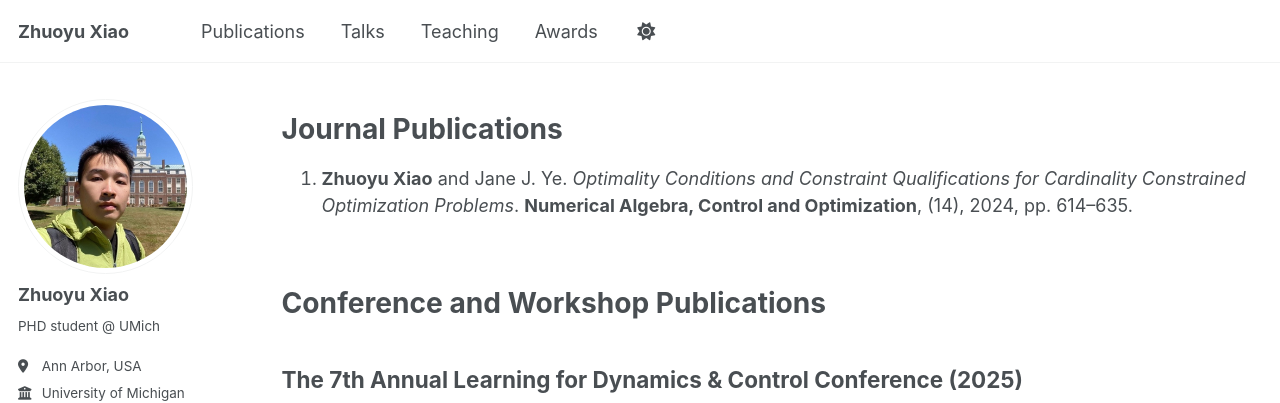
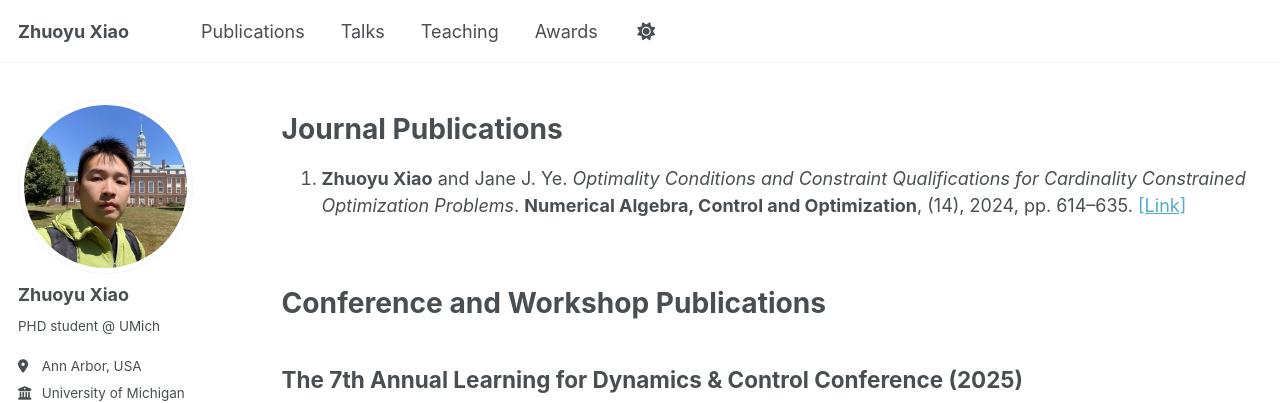
Before and after one commit to zyxiao97/zyxiao97.github.io, a Jekyll site: the page built from _pages/publications.md, in a window 1280 px wide and 1007 px high. Shown: the top 403 px of the window. Built offline with Jekyll 4.4.1, drawn with Linux system fonts in a browser that asks for light colours; some web fonts are replaced.

Commit message:
Update publications.md

```diff
--- a/_pages/publications.md
+++ b/_pages/publications.md
@@ -7,7 +7,7 @@ author_profile: true
 
 Journal Publications
 ======
-1. **Zhuoyu Xiao** and Jane J. Ye. *Optimality Conditions and Constraint Qualifications for Cardinality Constrained Optimization Problems*. **Numerical Algebra, Control and Optimization**, (14), 2024, pp. 614--635.
+1. **Zhuoyu Xiao** and Jane J. Ye. *Optimality Conditions and Constraint Qualifications for Cardinality Constrained Optimization Problems*. **Numerical Algebra, Control and Optimization**, (14), 2024, pp. 614--635. [[Link]](https://www.aimsciences.org/article/doi/10.3934/naco.2023011)
 
 <br>
 
```
